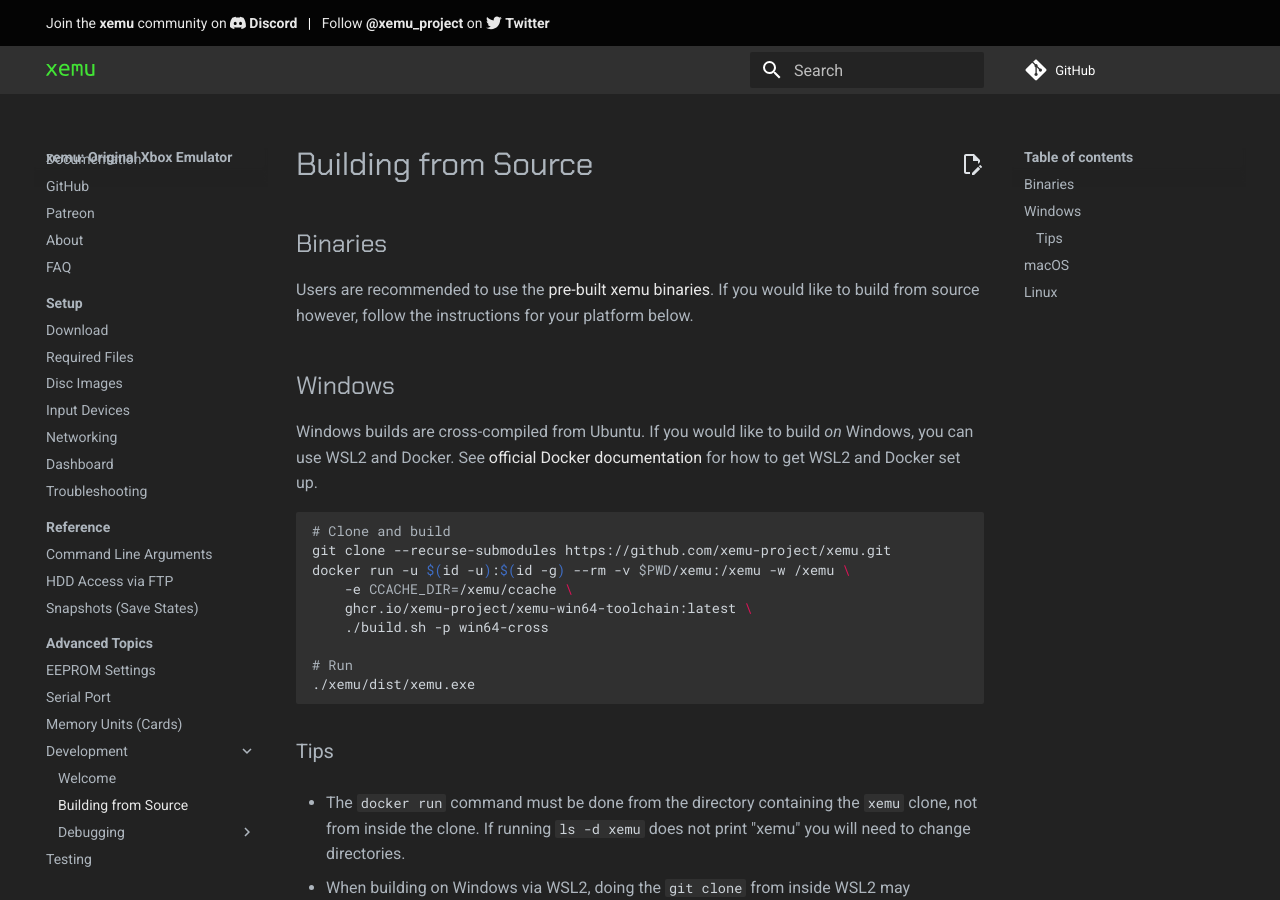
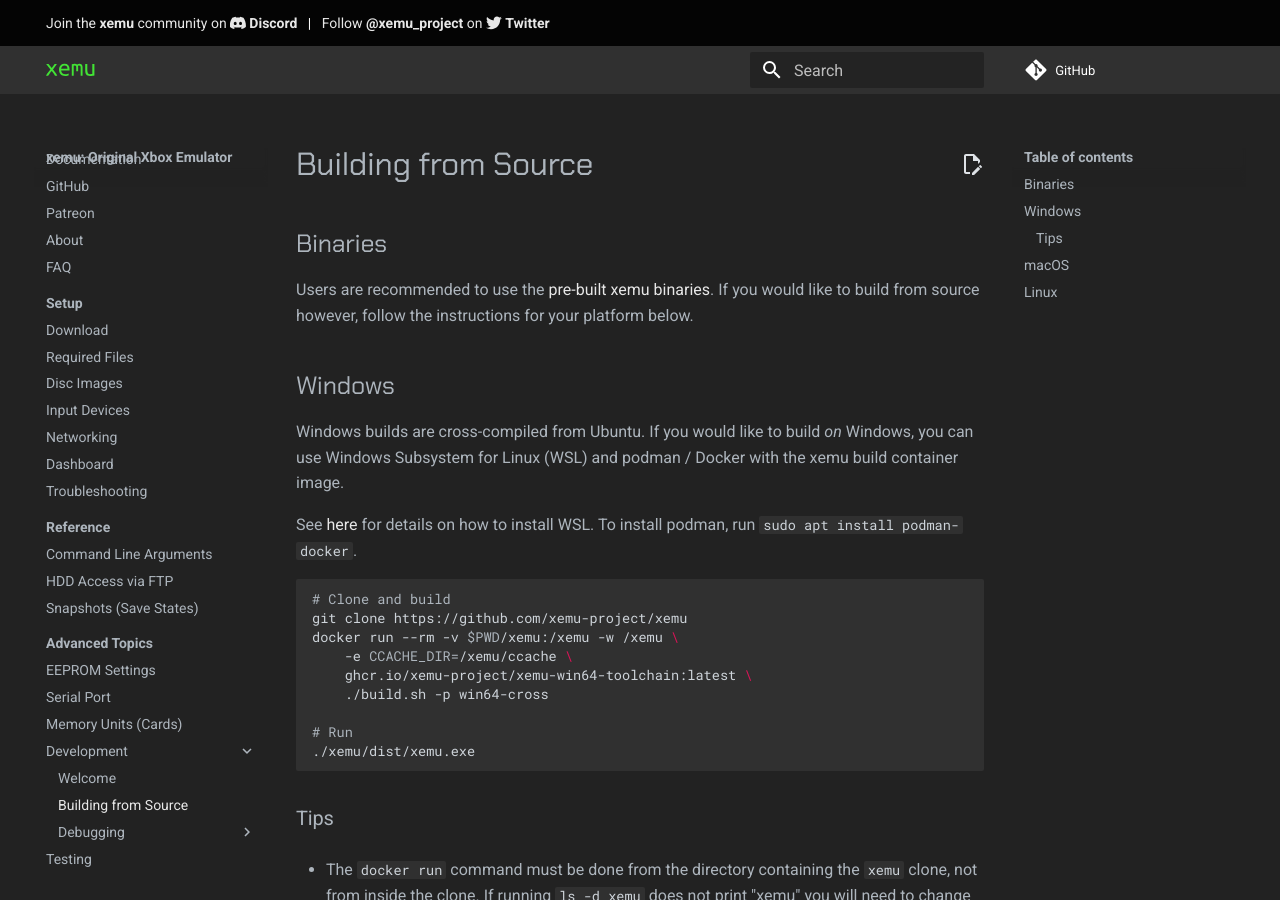
Before and after one commit to xemu-project/xemu-website, an MkDocs documentation site: the page built from docs/docs/dev/building-from-source.md, in a window 1280 px wide and 900 px high. Built offline with MkDocs 1.6.1 and Material for MkDocs 9.7.7, drawn with Linux system fonts in a browser that asks for light colours; comment, search, counter and statistics services are not loaded.

Commit message:
Add podman note

````diff
--- a/docs/docs/dev/building-from-source.md
+++ b/docs/docs/dev/building-from-source.md
@@ -4,13 +4,14 @@ Users are recommended to use the [pre-built xemu binaries](https://xemu.app/docs
 
 ## Windows
 
-Windows builds are cross-compiled from Ubuntu. If you would like to build *on* Windows, you can use WSL2 and Docker. See [official Docker
-documentation](https://docs.docker.com/docker-for-windows/wsl/) for how to get WSL2 and Docker set up.
+Windows builds are cross-compiled from Ubuntu. If you would like to build *on* Windows, you can use Windows Subsystem for Linux (WSL) and podman / Docker with the xemu build container image.
+
+See [here](https://learn.microsoft.com/en-us/windows/wsl/install) for details on how to install WSL. To install podman, run `sudo apt install podman-docker`.
 
 ```bash
 # Clone and build
-git clone --recurse-submodules https://github.com/xemu-project/xemu.git
-docker run -u $(id -u):$(id -g) --rm -v $PWD/xemu:/xemu -w /xemu \
+git clone https://github.com/xemu-project/xemu
+docker run --rm -v $PWD/xemu:/xemu -w /xemu \
     -e CCACHE_DIR=/xemu/ccache \
     ghcr.io/xemu-project/xemu-win64-toolchain:latest \
     ./build.sh -p win64-cross
````
